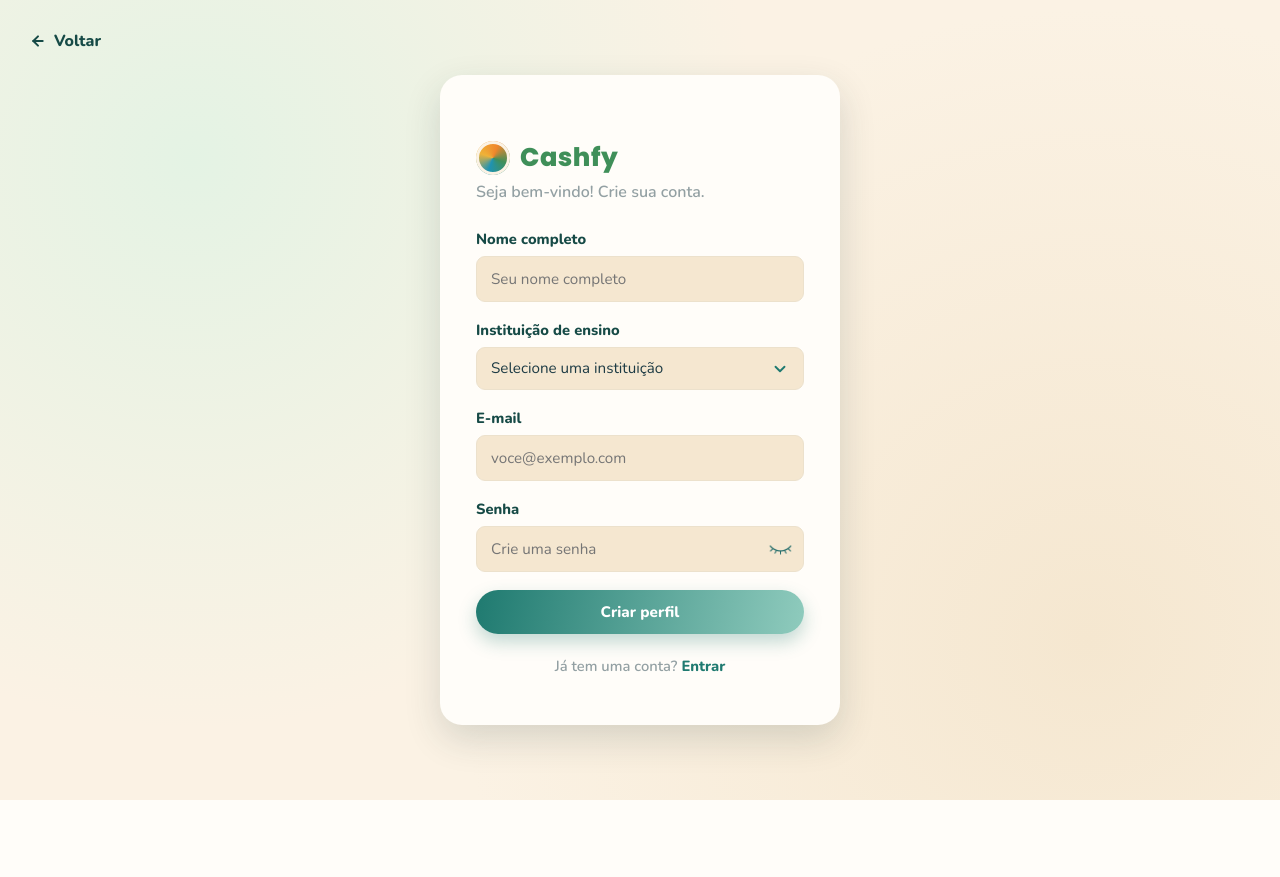
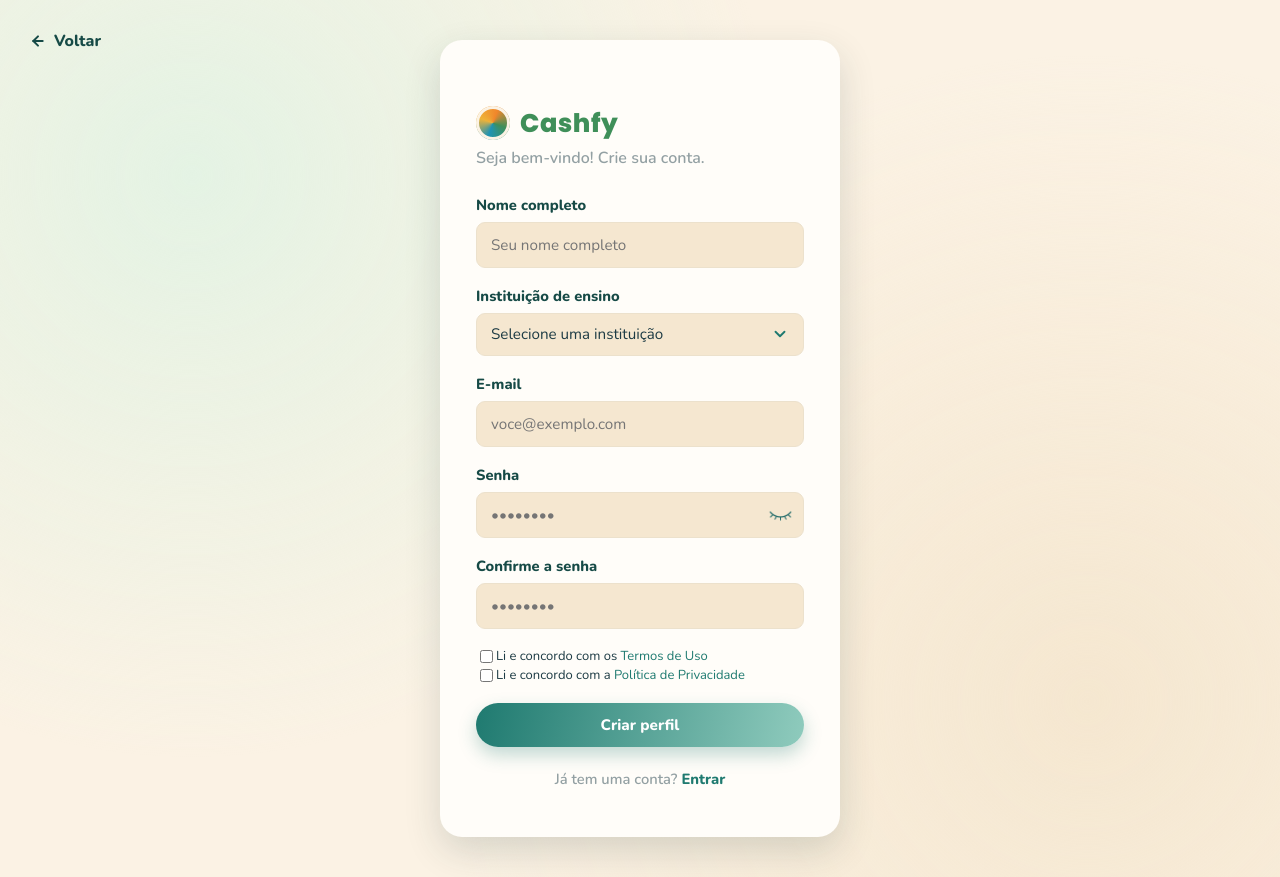
Before and after one commit to AFA-RR72/CashFY, a PHP site: page /activities/MVC/view/cadastro.php in a window 1280 px wide. Before the commit the page ends 800 px from the top, so only its background shows below. Run offline with PHP 8.4, Linux system fonts and the light colour scheme; data comes from the database, SQL or seed files in the repository.

Commit message:
Secure signup flow and remove FTP deploy
Adds required password confirmation and agreement acceptance checks to the signup controller, and exits immediately after validation errors to avoid continuing with invalid submissions. The signup/login views were updated for the new fields and message rendering, and the FTP deployment workflow was removed.

```diff
--- a/MVC/view/cadastro.php
+++ b/MVC/view/cadastro.php
@@ -14,6 +14,9 @@ $institutes = get_institutes();
 </head>
 
 <body>
+
+  <!-- Links -->
+
   <div class="auth-page">
     <a href="#" onclick="voltarPagina(event)" class="auth-back">
       <svg width="16" height="16" viewBox="0 0 24 24" fill="none" stroke="currentColor" stroke-width="3"
@@ -24,9 +27,13 @@ $institutes = get_institutes();
       Voltar
     </a>
 
+    <!-- Bagulho estético -->
+
     <div class="auth-card">
       <p class="brand"><span class="brand-mark"></span> Cashfy</p>
       <p class="auth-sub">Seja bem-vindo! Crie sua conta.</p>
+
+      <!-- Form -->
 
       <form id="signup-form" method="post" action="../controller/cadastro.php" novalidate>
         <div class="field" id="f-name">
@@ -55,17 +62,36 @@ $institutes = get_institutes();
         <div class="field" id="f-pass">
           <label for="pass">Senha</label>
           <div class="password-wrapper">
-            <input type="password" id="password" name="password" placeholder="Crie uma senha"
-              autocomplete="current-password" required minlength="8">
+            <input type="password" id="password" name="password" placeholder="••••••••" autocomplete="current-password"
+              required minlength="8">
 
             <button type="button" id="toggle_pass" class="password-toggle" onclick="toggle()" title="Mostrar senha">
               <img id="eye-icon" src="../../uploads/icones/olhof.png" alt="Mostrar senha">
             </button>
           </div>
+        </div>
+        <div class="field" id="f-pass">
+          <label for="pass">Confirme a senha</label>
+          <div class="password-wrapper">
+            <input type="password" id="password" name="pass_confirm" placeholder="••••••••"
+              autocomplete="current-password" required minlength="8">
+          </div>
+        </div>
+        <div class="field">
+          <div class="checkbox-agreements">
+            <input type="checkbox" name="tos">
+            Li e concordo com os&nbsp; <a href="tos.php">Termos de Uso</a>
+          </div>
+          <div class="checkbox-agreements">
+            <input type="checkbox" name="pp">
+            Li e concordo com a&nbsp; <a href="pp.php">Política de Privacidade</a>
+          </div>
+        </div>
+        <div class="field">
           <?php if (isset($_SESSION['msg'])): ?>
 
             <div class="session-msg <?= $_SESSION['msg'] === 'Usuário criado com sucesso.' ? 'success' : '' ?>">
-              <?= htmlspecialchars($_SESSION['msg']) ?>
+              <?= $_SESSION['msg'] ?>
             </div>
 
             <?php
@@ -78,6 +104,8 @@ $institutes = get_institutes();
             ?>
 
           <?php endif; ?>
+        </div>
+        <div class="field">
           <button class="btn btn-gradient btn-block" type="submit">Criar perfil</button>
         </div>
       </form>
@@ -89,4 +117,5 @@ $institutes = get_institutes();
   <script src="toggle.js"></script>
   <script src="theme.js"></script>
 </body>
+
 </html>
--- a/MVC/view/style.css
+++ b/MVC/view/style.css
@@ -1306,6 +1306,28 @@ body.dark-mode .field textarea:focus {
 }
 
 /* ============================================
+   CHECKBOX
+============================================ */
+
+.checkbox-agreements{
+    display: flex;
+    flex-direction: row;
+    font-size: small;
+}
+
+.checkbox-agreements input{
+    width: min-content;
+}
+
+.checkbox-agreements a{
+    color: var(--teal-700);
+}
+
+.agreements-msg{
+    color: var(--teal-700);
+}
+
+/* ============================================
    SELECT
 ============================================ */
 
```
Also changed, not shown: MVC/controller/cadastro.php (+15 -3 lines), MVC/view/login.php (+7 -3 lines), .github/workflows/deploy.yml (deleted).
